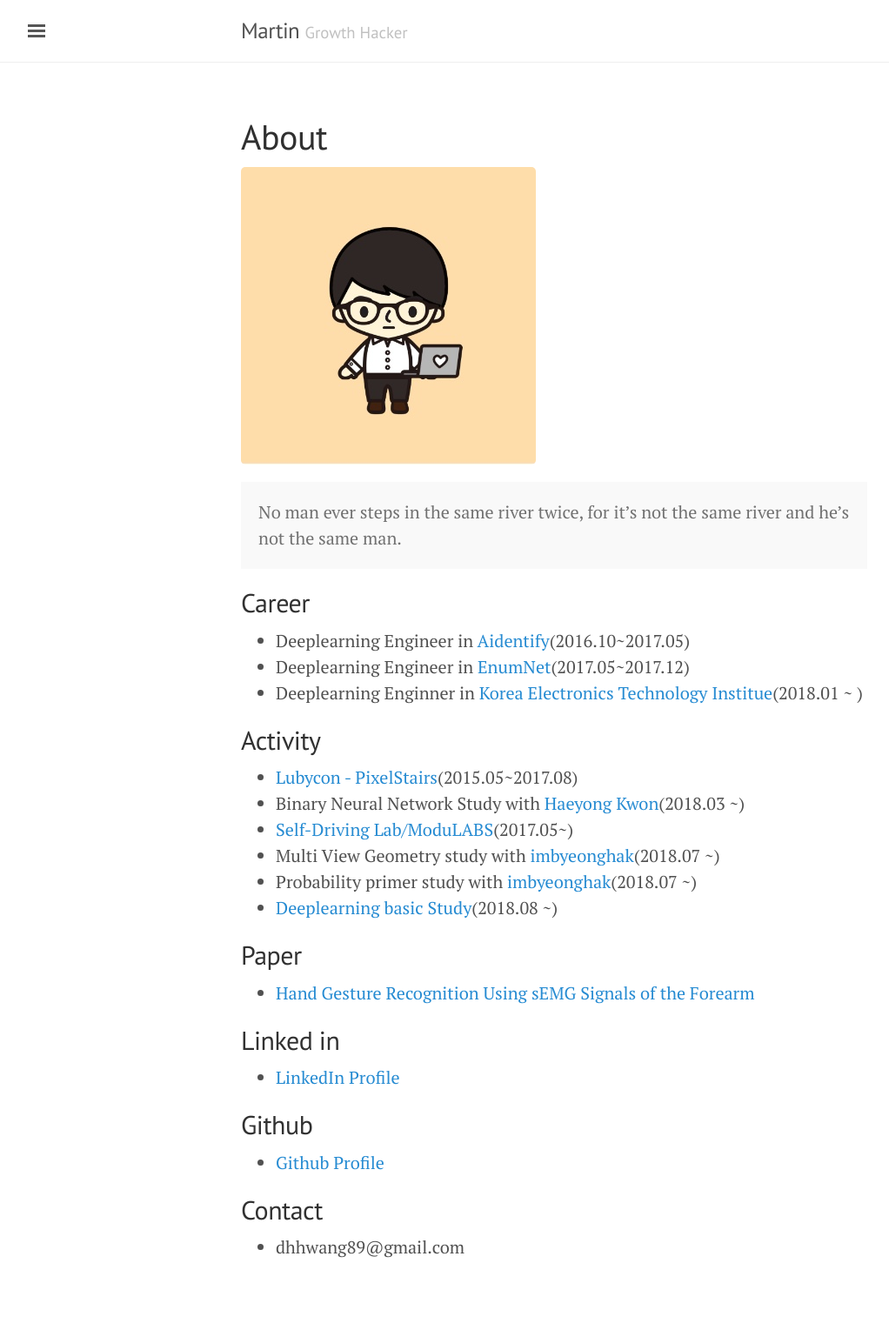
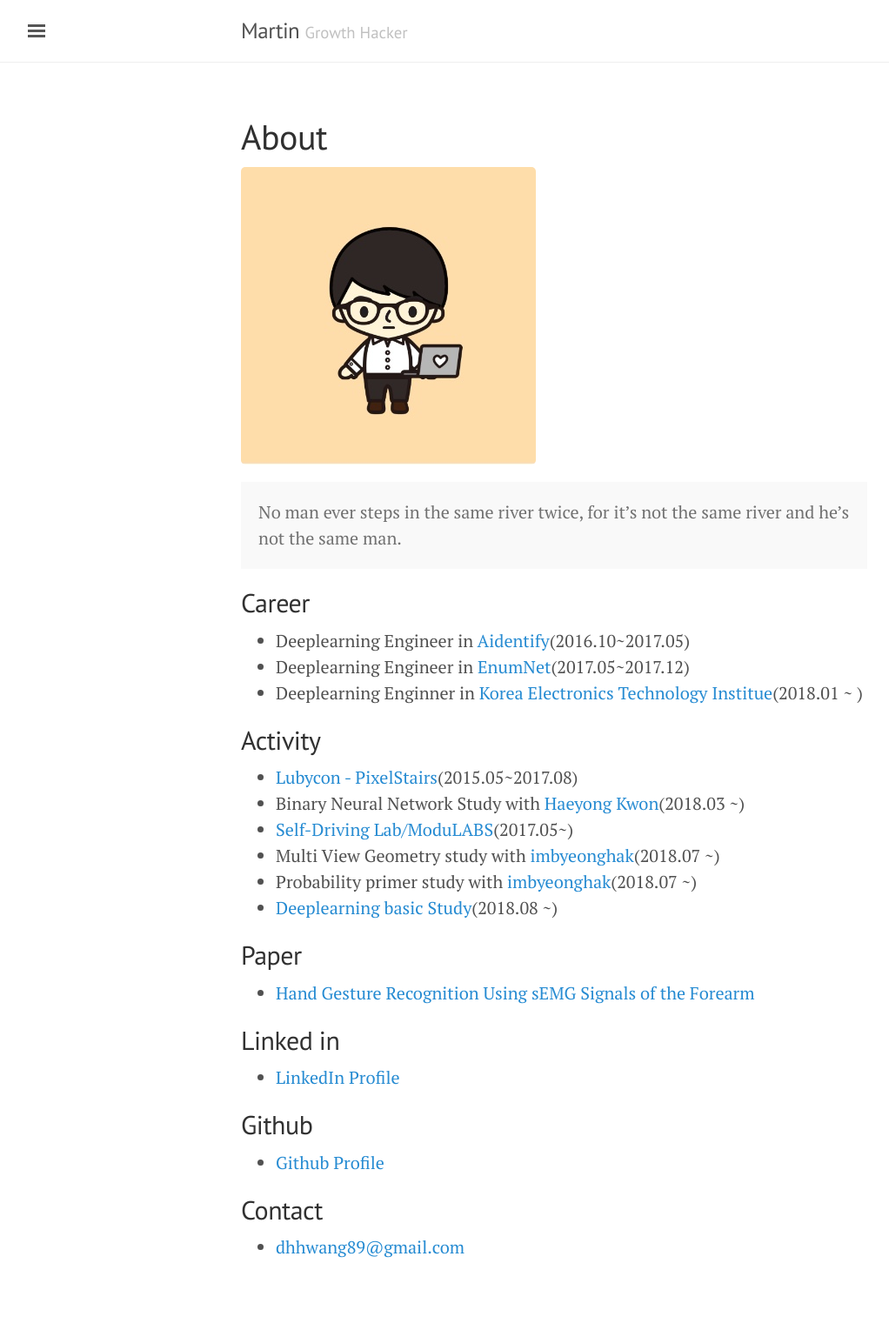
Before and after one commit to ssaru/jimheo.github.io, a Jekyll site: the page built from about.md, in a window 1280 px wide. Shown: the whole page at 87% size, without its empty margins (3-1025 px from the left). Built offline with Jekyll 4.4.1, drawn with Linux system fonts in a browser that asks for light colours; comment, search, counter and statistics services are not loaded.

Commit message:
1. change some profile markdown

```diff
--- a/about.md
+++ b/about.md
@@ -37,4 +37,4 @@ title: About
 
 ## Contact
 
-* dhhwang89@gmail.com
+* <dhhwang89@gmail.com>
```
